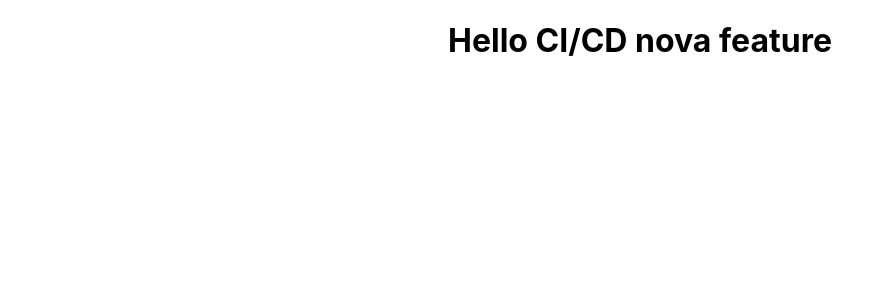
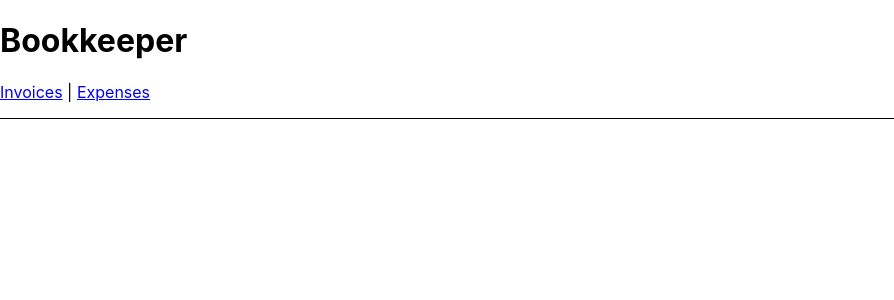
Before and after one commit to Sergi-Virgili/React-CI-CD, a React (Create React App) app: page / in a window 1280 px wide. Shown: the top 300 px of the page, without its empty margins (0-894 px from the left). Built offline with nearby package versions, Linux system fonts and the light colour scheme.

Commit message:
router hash

```diff
--- a/src/App.js
+++ b/src/App.js
@@ -1,12 +1,18 @@
-import logo from "./logo.svg";
-import "./App.css";
+import { Link } from "react-router-dom";
 
-function App() {
+export default function App() {
   return (
-    <div className="App">
-      <h1>Hello CI/CD nova feature</h1>
+    <div>
+      <h1>Bookkeeper</h1>
+      <nav
+        style={{
+          borderBottom: "solid 1px",
+          paddingBottom: "1rem",
+        }}
+      >
+        <Link to="/invoices">Invoices</Link> |{" "}
+        <Link to="/expenses">Expenses</Link>
+      </nav>
     </div>
   );
 }
-
-export default App;
--- a/src/index.js
+++ b/src/index.js
@@ -1,13 +1,16 @@
-import React from 'react';
-import ReactDOM from 'react-dom/client';
-import './index.css';
-import App from './App';
-import reportWebVitals from './reportWebVitals';
+import React from "react";
+import ReactDOM from "react-dom/client";
+import "./index.css";
+import App from "./App";
+import reportWebVitals from "./reportWebVitals";
+import { BrowserRouter, HashRouter } from "react-router-dom";
 
-const root = ReactDOM.createRoot(document.getElementById('root'));
+const root = ReactDOM.createRoot(document.getElementById("root"));
 root.render(
   <React.StrictMode>
-    <App />
+    <HashRouter>
+      <App />
+    </HashRouter>
   </React.StrictMode>
 );
 
```
Also changed, not shown: 1 other file (tests, documents, lock files or other folders).
